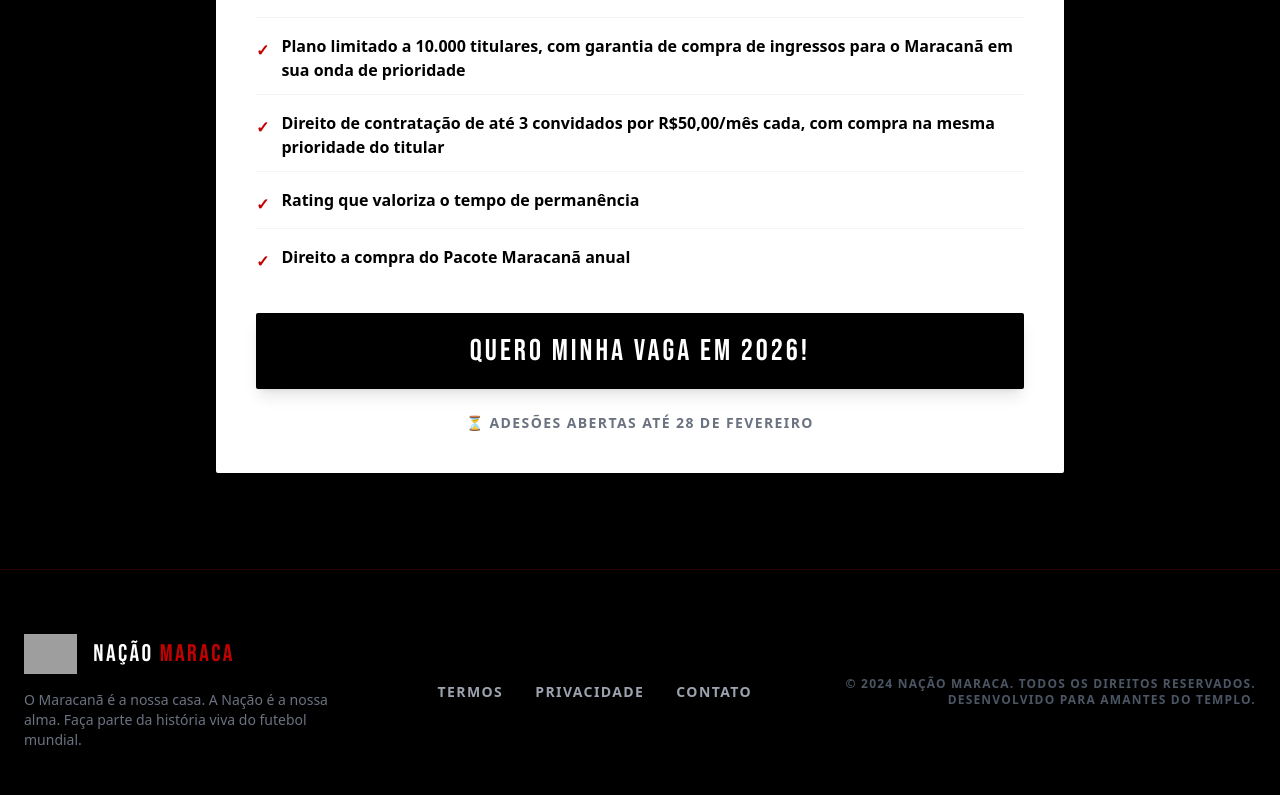
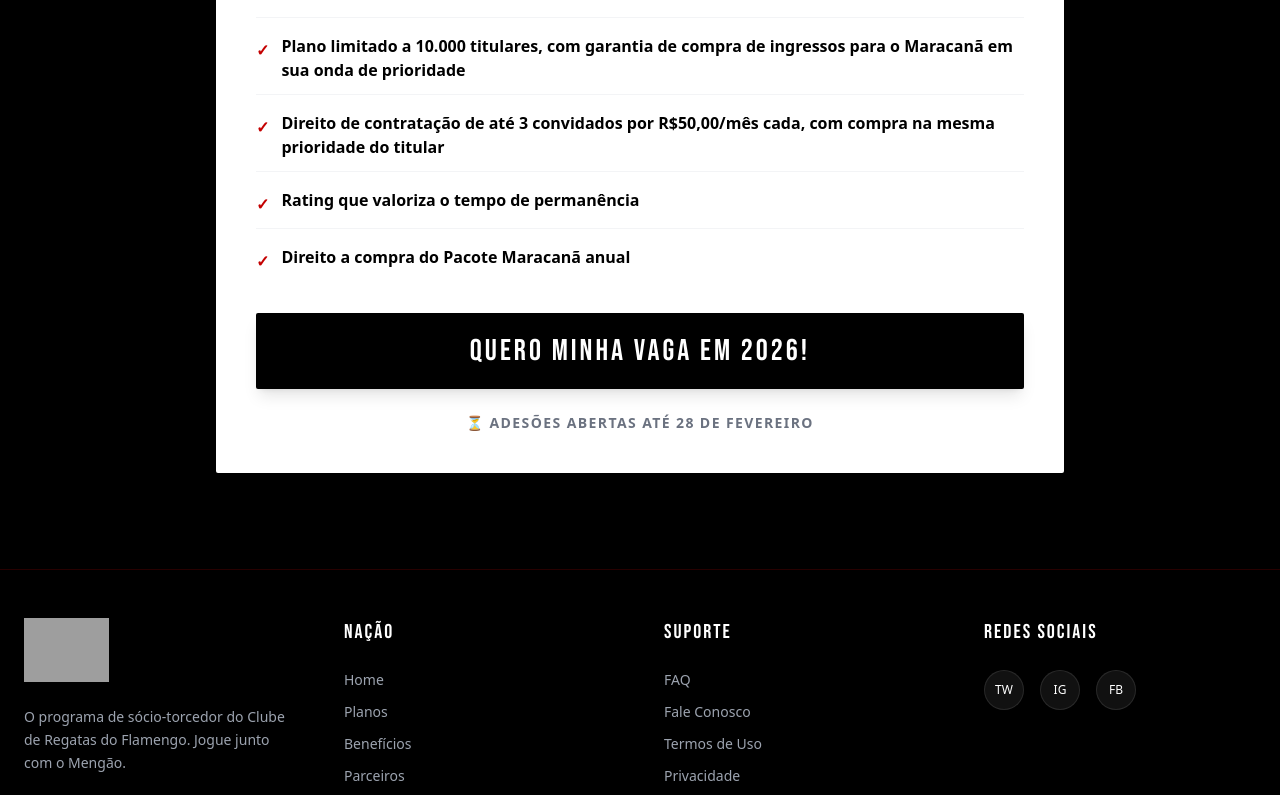
Before and after one commit to Feng-Brasil/lp-nacao-maraca-1-urgencia-2026, a Next.js app: page / in a window 1280 px wide. Shown: the part 2002-2797 px from the top of the page. Built offline with nearby package versions, Linux system fonts and the light colour scheme; grey boxes are pictures that could not be loaded.

Commit message:
fix: Copiar o rodapé da página https://nacao.flamengo.c...

```diff
--- a/app/page.tsx
+++ b/app/page.tsx
@@ -157,36 +157,70 @@ export default function Home() {
         </div>
       </section>
 
-      {/* Footer */}
-      <footer className="bg-[#000000] py-16 border-t border-[#c40000]/20">
-        <div className="max-w-7xl mx-auto px-6 flex flex-col md:flex-row justify-between items-center gap-8">
-          <div className="text-center md:text-left">
-            <div className="flex items-center justify-center md:justify-start gap-4 mb-4">
+      {/* Footer Nação Maraca */}
+      <footer className="bg-[#000000] pt-12 pb-6 border-t border-[#c40000]/20">
+        <div className="max-w-7xl mx-auto px-6">
+          <div className="grid grid-cols-1 md:grid-cols-4 gap-12 mb-12">
+            <div className="col-span-1 md:col-span-1">
               <img
                 src="https://images.mengo.com.br/prod/assets/images/2025/logo-nacao.png"
                 alt="Logo Nação"
-                className="h-10 w-auto"
+                className="h-16 w-auto mb-6"
               />
-              <span className="text-2xl font-bebas tracking-widest uppercase">
-                NAÇÃO <span className="text-[#c40000]">MARACA</span>
-              </span>
+              <p className="text-gray-400 text-sm leading-relaxed">
+                O programa de sócio-torcedor do Clube de Regatas do Flamengo. Jogue junto com o Mengão.
+              </p>
             </div>
-            <p className="text-gray-500 text-sm max-w-xs">
-              O Maracanã é a nossa casa. A Nação é a nossa alma. Faça parte da história viva do futebol mundial.
-            </p>
+
+            <div>
+              <h4 className="font-bebas text-xl tracking-widest mb-6 text-white uppercase">Nação</h4>
+              <ul className="space-y-3 text-sm text-gray-400">
+                <li><a href="https://nacao.flamengo.com.br/home" className="hover:text-[#c40000] transition-colors">Home</a></li>
+                <li><a href="https://nacao.flamengo.com.br/planos" className="hover:text-[#c40000] transition-colors">Planos</a></li>
+                <li><a href="https://nacao.flamengo.com.br/beneficios" className="hover:text-[#c40000] transition-colors">Benefícios</a></li>
+                <li><a href="https://nacao.flamengo.com.br/parceiros" className="hover:text-[#c40000] transition-colors">Parceiros</a></li>
+              </ul>
+            </div>
+
+            <div>
+              <h4 className="font-bebas text-xl tracking-widest mb-6 text-white uppercase">Suporte</h4>
+              <ul className="space-y-3 text-sm text-gray-400">
+                <li><a href="https://nacao.flamengo.com.br/faq" className="hover:text-[#c40000] transition-colors">FAQ</a></li>
+                <li><a href="https://nacao.flamengo.com.br/contato" className="hover:text-[#c40000] transition-colors">Fale Conosco</a></li>
+                <li><a href="https://nacao.flamengo.com.br/termos" className="hover:text-[#c40000] transition-colors">Termos de Uso</a></li>
+                <li><a href="https://nacao.flamengo.com.br/privacidade" className="hover:text-[#c40000] transition-colors">Privacidade</a></li>
+              </ul>
+            </div>
+
+            <div>
+              <h4 className="font-bebas text-xl tracking-widest mb-6 text-white uppercase">Redes Sociais</h4>
+              <div className="flex gap-4">
+                <a href="https://twitter.com/NacaoFlamengo" className="w-10 h-10 rounded-full bg-[#111111] border border-white/10 flex items-center justify-center hover:bg-[#c40000] transition-all">
+                  <span className="text-xs">TW</span>
+                </a>
+                <a href="https://www.instagram.com/nacaoflamengo/" className="w-10 h-10 rounded-full bg-[#111111] border border-white/10 flex items-center justify-center hover:bg-[#c40000] transition-all">
+                  <span className="text-xs">IG</span>
+                </a>
+                <a href="https://www.facebook.com/NacaoFlamengo" className="w-10 h-10 rounded-full bg-[#111111] border border-white/10 flex items-center justify-center hover:bg-[#c40000] transition-all">
+                  <span className="text-xs">FB</span>
+                </a>
+              </div>
+            </div>
           </div>
 
-          <div className="flex gap-8 text-sm font-bold text-gray-400">
-            <a href="#" className="hover:text-[#c40000] transition-colors uppercase tracking-widest">Termos</a>
-            <a href="#" className="hover:text-[#c40000] transition-colors uppercase tracking-widest">Privacidade</a>
-            <a href="#" className="hover:text-[#c40000] transition-colors uppercase tracking-widest">Contato</a>
-          </div>
-
-          <div className="text-center md:text-right">
-            <p className="text-xs text-gray-600 uppercase tracking-widest font-bold">
-              © 2024 Nação Maraca. Todos os direitos reservados. <br />
-              Desenvolvido para amantes do Templo.
-            </p>
+          <div className="pt-8 border-t border-white/5 flex flex-col md:flex-row justify-between items-center gap-6">
+            <div className="flex items-center gap-6">
+              <img src="https://images.mengo.com.br/prod/assets/images/2025/logo-crf.png" alt="CRF" className="h-10 w-auto opacity-50" />
+              <p className="text-[10px] text-gray-500 uppercase tracking-widest leading-tight">
+                © 2025 CLUBE DE REGATAS DO FLAMENGO. <br />
+                TODOS OS DIREITOS RESERVADOS.
+              </p>
+            </div>
+            <div className="flex items-center gap-4">
+              <img src="https://images.mengo.com.br/prod/assets/images/2025/logo-visa.png" alt="Visa" className="h-4 w-auto grayscale opacity-50" />
+              <img src="https://images.mengo.com.br/prod/assets/images/2025/logo-mastercard.png" alt="Mastercard" className="h-6 w-auto grayscale opacity-50" />
+              <img src="https://images.mengo.com.br/prod/assets/images/2025/logo-pix.png" alt="Pix" className="h-4 w-auto grayscale opacity-50" />
+            </div>
           </div>
         </div>
       </footer>
```
